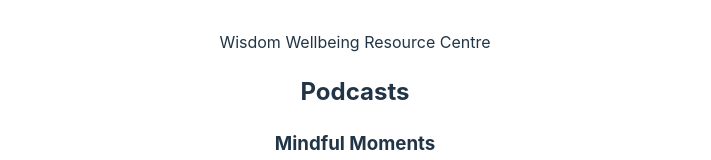
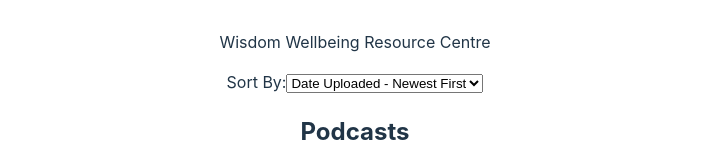
Before and after one commit to HalfElfAlistair/Health-Assured-Tech-Task, a React (Vite) app: page / in a window 1280 px wide. Shown: the part 127-287 px from the top of the page, without its empty margins (285-996 px from the left). Built offline with nearby package versions, Linux system fonts and the light colour scheme.

Commit message:
importing SortFilterControls component and adding it to App render

```diff
--- a/src/App.tsx
+++ b/src/App.tsx
@@ -4,13 +4,14 @@ import rawResources from './data/resources.json';
 import { groupResources } from './utils/groupResources';
 import { Category, Resource } from './types/resource';
 import { Group } from './components/Group';
+import { SortFilterControls } from './components/SortFilterControls';
 
 function App() {
   const resources = rawResources as Resource[];
   const groupedResources = groupResources(resources);
   const [sortBy, setSortBy] = useState("New");
-  const updateSort = () => {
-    setSortBy(sortBy === "New" ? "Old" : "New");
+  const updateSort = (sortValue: string) => {
+    setSortBy(sortValue);
   }
 
   return (
@@ -19,6 +20,7 @@ function App() {
         <h1>Health Assured Tech Task</h1>
         <p>Wisdom Wellbeing Resource Centre</p>
       </header>
+      <SortFilterControls updateSort={updateSort} />
       {
         (Object.entries(groupedResources) as [Category, Resource[]][])
           .map(([category, resources]) => {
```
